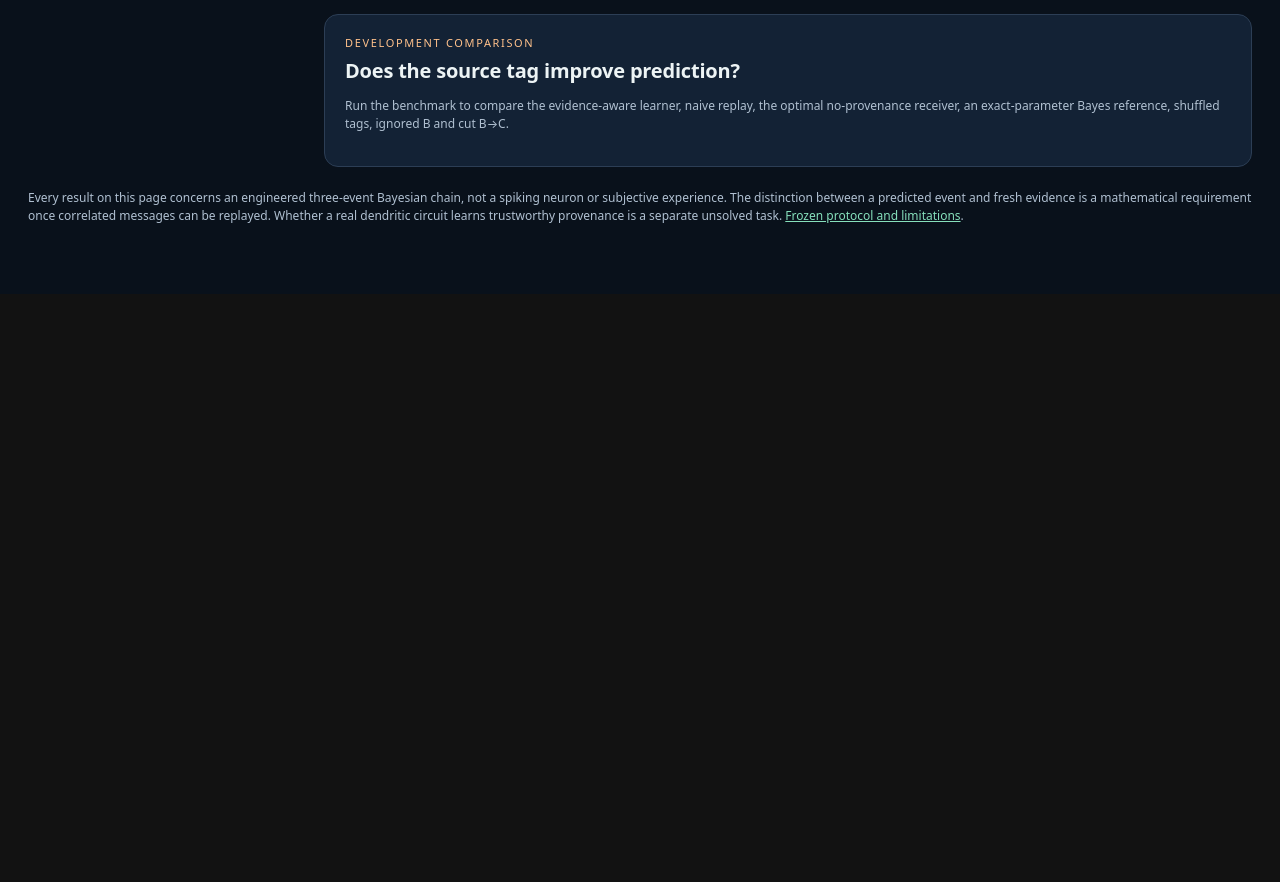
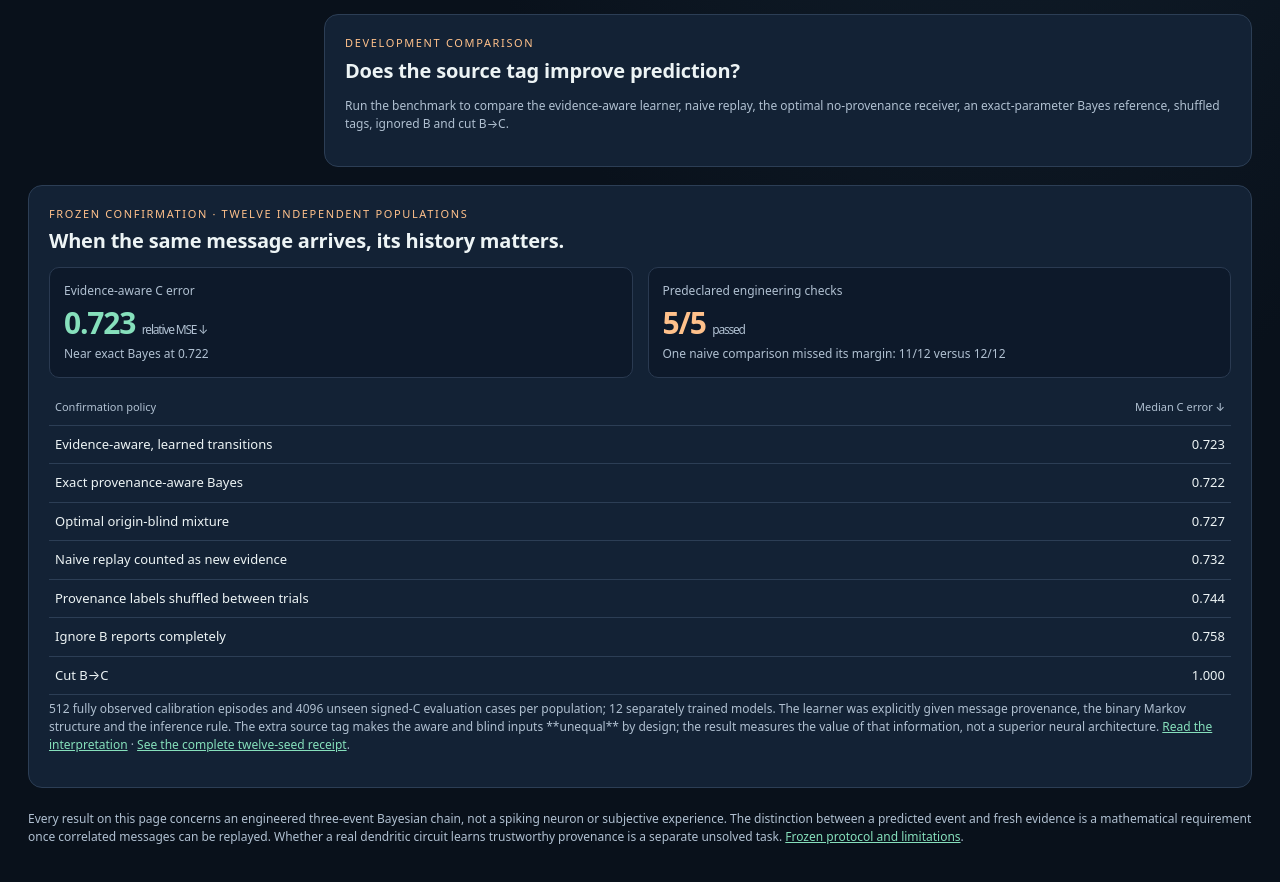
Before and after one commit to anttiluode/QualiaAstra, a plain HTML site: page gate5.html in a window 1280 px wide. Shown: the part 1791-2673 px from the top of the page. Before the commit the page ends 2085 px from the top, so only its background shows below. Drawn offline with Linux system fonts and the light colour scheme.

Commit message:
Gate 5 viewer: show frozen provenance comparison and transparent failed-margin exception

```diff
--- a/gate5.html
+++ b/gate5.html
@@ -95,7 +95,24 @@ table{width:100%;border-collapse:collapse;font-size:13px}th,td{text-align:left;b
 <p class="small" id="waveError">Ground truth is withheld until evaluation.</p></section>
 <section class="panel"><div class="eyebrow">Development comparison</div><h2>Does the source tag improve prediction?</h2><div id="results"><p class="small">Run the benchmark to compare the evidence-aware learner, naive replay, the optimal no-provenance receiver, an exact-parameter Bayes reference, shuffled tags, ignored B and cut B→C.</p></div></section>
 </div></div>
-<p class="foot">Every result on this page concerns an engineered three-event Bayesian chain, not a spiking neuron or subjective experience. The distinction between a predicted event and fresh evidence is a mathematical requirement once correlated messages can be replayed. Whether a real dendritic circuit learns trustworthy provenance is a separate unsolved task. <a href="https://github.com/anttiluode/QualiaAstra/blob/main/docs/GATE5_PROTOCOL.md">Frozen protocol and limitations</a>.</p>
+<section class="panel" style="margin-top:18px">
+<div class="eyebrow">Frozen confirmation · twelve independent populations</div>
+<h2>When the same message arrives, its history matters.</h2>
+<div class="cols">
+<div class="box"><div class="small">Evidence-aware C error</div><div class="metric" style="color:var(--mint)">0.723 <small>relative MSE ↓</small></div><div class="small">Near exact Bayes at 0.722</div></div>
+<div class="box"><div class="small">Predeclared engineering checks</div><div class="metric" style="color:var(--amber)">5/5 <small>passed</small></div><div class="small">One naive comparison missed its margin: 11/12 versus 12/12</div></div>
+</div>
+<table style="margin-top:12px"><thead><tr><th>Confirmation policy</th><th>Median C error ↓</th></tr></thead><tbody>
+<tr><td>Evidence-aware, learned transitions</td><td>0.723</td></tr>
+<tr><td>Exact provenance-aware Bayes</td><td>0.722</td></tr>
+<tr><td>Optimal origin-blind mixture</td><td>0.727</td></tr>
+<tr><td>Naive replay counted as new evidence</td><td>0.732</td></tr>
+<tr><td>Provenance labels shuffled between trials</td><td>0.744</td></tr>
+<tr><td>Ignore B reports completely</td><td>0.758</td></tr>
+<tr><td>Cut B→C</td><td>1.000</td></tr>
+</tbody></table>
+<p class="small">512 fully observed calibration episodes and 4096 unseen signed-C evaluation cases per population; 12 separately trained models. The learner was explicitly given message provenance, the binary Markov structure and the inference rule. The extra source tag makes the aware and blind inputs **unequal** by design; the result measures the value of that information, not a superior neural architecture. <a href="https://github.com/anttiluode/QualiaAstra/blob/main/docs/GATE5_RESULTS.md">Read the interpretation</a> · <a href="https://github.com/anttiluode/QualiaAstra/blob/main/results/gate5_confirmation.json">See the complete twelve-seed receipt</a>.</p>
+</section><p class="foot">Every result on this page concerns an engineered three-event Bayesian chain, not a spiking neuron or subjective experience. The distinction between a predicted event and fresh evidence is a mathematical requirement once correlated messages can be replayed. Whether a real dendritic circuit learns trustworthy provenance is a separate unsolved task. <a href="https://github.com/anttiluode/QualiaAstra/blob/main/docs/GATE5_PROTOCOL.md">Frozen protocol and limitations</a>.</p>
 </main>
 <script src="gate5_engine.js"></script><script>
 "use strict";
```
